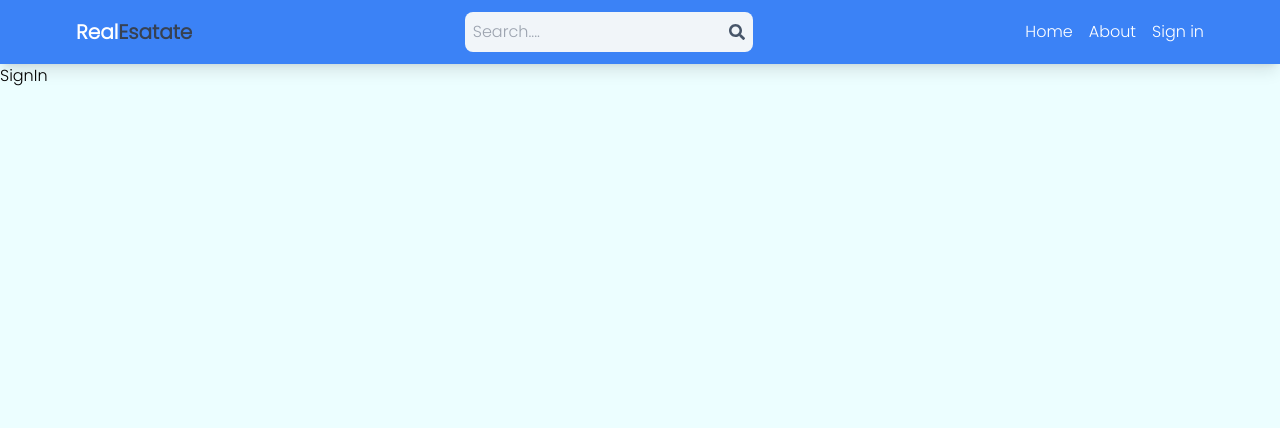
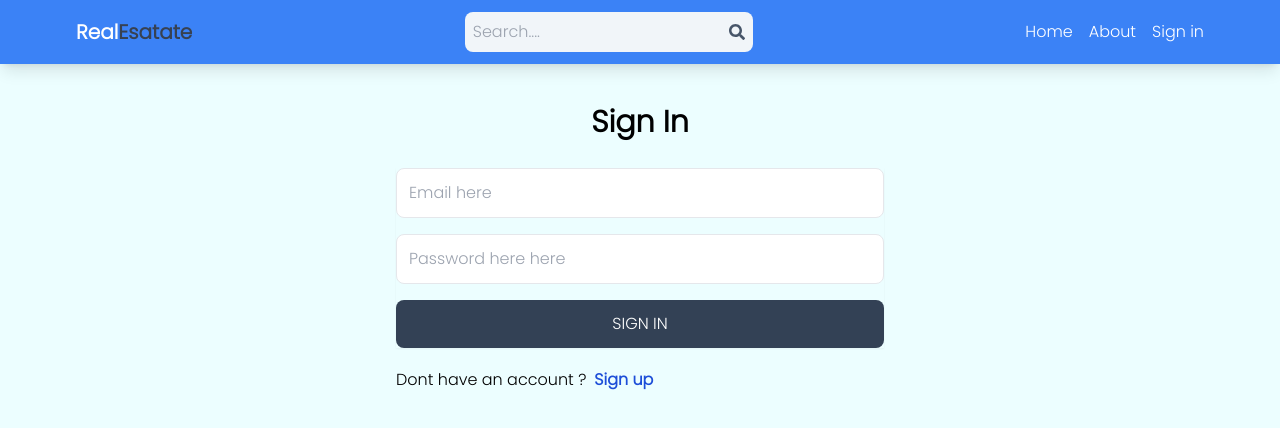
Before and after one commit to IssamKharbache/fullstackMERNAPP-real-estate, a React (Vite) app in the folder client/: page /sign-in in a window 1280 px wide. Shown: the top 428 px of the page. Built offline with nearby package versions, Linux system fonts and the light colour scheme.

Commit message:
completing signin functionalities

```diff
--- a/client/src/pages/SignIn.jsx
+++ b/client/src/pages/SignIn.jsx
@@ -1,7 +1,58 @@
-import React from 'react'
+import React, { useState } from 'react';
+import { Link,useNavigate } from 'react-router-dom';
 
 export default function SignIn() {
+  const [formData,setFormData] = useState({});
+  const [error,setError] = useState(null);
+  const [loading,setLoading] = useState(false);
+  const navigate = useNavigate();
+  const handleChange = (e) => {
+    setFormData(prevValue => ({ ...prevValue,  [e.target.id]: e.target.value}));
+  }
+  const handleSubmit = async (e) => {
+    try {
+      e.preventDefault();
+      setLoading(true);
+      const res = await fetch('api/auth/signin',{
+        method: "POST",
+        headers:{
+          'Content-Type':'application/json',
+        },
+        body: JSON.stringify(formData),
+      });
+      const data = await res.json();
+      if(data.success === false){
+        setError(data.message);
+        setLoading(false);
+        return;
+
+      }setLoading(false);
+      setError(null);
+      navigate('/');
+
+    } catch (error) {
+      setLoading(false);
+    }
+
+
+  }
   return (
-    <div>SignIn</div>
+    <div className='p-3 max-w-lg mx-auto'>
+      <h1 className='text-3xl text-center font-semibold my-7'>Sign In</h1>
+      <form onSubmit={handleSubmit} className='flex flex-col gap-4 shadow-sm'>
+        <input type="email" placeholder='Email here' className='border p-3 rounded-lg' id="email"   onChange={handleChange}/>
+        <input type="password" placeholder='Password here here' className='border p-3 rounded-lg' id="password" onChange={handleChange} />
+        <button disabled ={loading}  className='bg-slate-700 text-white p-3 rounded-lg uppercase hover:opacity-75 disabled:opacity-40' >{loading ? "Loading..." : "Sign in"}</button>
+      </form>
+      {error && <p className='text-red-500'>{error}</p>}
+      <div className='flex gap-2 mt-5'>
+        <p>Dont have an account ?</p>
+        <Link to={'/sign-up'}>
+          <span className='text-blue-700 font-bold'>Sign up</span>
+        </Link>
+
+      </div>
+
+    </div>
   )
 }
```
